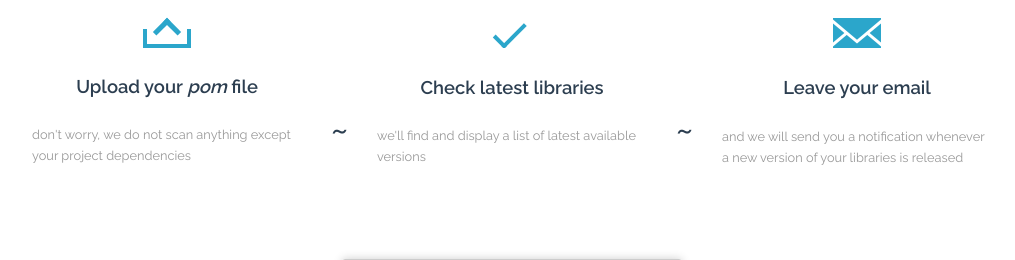
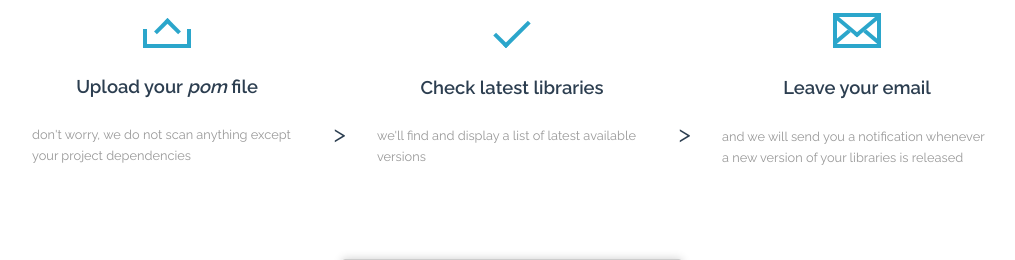
Before and after one commit to markotitel/libreeze, a Django app: page / in a window 1280 px wide. Shown: the part 90-350 px from the top of the page, without its empty margins (128-1143 px from the left). Run offline with Django 3.2, Linux system fonts and the light colour scheme; parts of the project's set-up code (start-up, migrations or seed data) failed here and were passed over; some libraries are stand-ins or nearby versions.

Commit message:
Main page styling

```diff
--- a/app/static/app/css/libreeze.css
+++ b/app/static/app/css/libreeze.css
@@ -182,7 +182,6 @@ footer,
 .text-right {
 	text-align: right;
 }
-
 /* === Steps === */
 
 .lb-steps {
@@ -211,13 +210,14 @@ footer,
 .lb-steps .next-step {
 	width: 75px;
 	text-align: center;
-	font-weight: bold;
+	/* font-weight: bold; */
+
 	color: #2c3e50;
-	font-size: 2em;
-	padding-top: 104px;
+	font-size: 1.5em;
+	padding-top: 115px;
 }
+/* === Upload Section === */
 
-/* === Upload Section === */
 .lb-upload-container p {
 	margin: 0;
 	font-size: .8em;
@@ -249,8 +249,8 @@ footer,
 #upload-text {
 	margin-bottom: 0;
 }
+/* === Close Upload Icon === */
 
-/* === Close Upload Icon === */
 .lb-close-upload {
 	color: #cc3737;
 	float: right;
@@ -341,8 +341,8 @@ footer,
 	top: -14px;
 }
 */
+/* === Icons === */
 
-/* === Icons === */
 div.icon {
 	height: 48px;
 	width: 48px;
@@ -350,8 +350,8 @@ div.icon {
 	overflow: hidden;
 	margin: 0 auto;
 }
+/* === Upload Icon === */
 
-/* === Upload Icon === */
 div.icon div.upload {
 	width: 40px;
 	height: 15px;
@@ -365,7 +365,7 @@ div.icon div.pointerTop {
 	width: 15px;
 	height: 15px;
 	border: solid #2ba6cb;
-	border-width: 5px 5px 0 0;
+	border-width: 4px 4px 0 0;
 	position: relative;
 	margin: 0 auto;
 	top: 22px;
@@ -373,35 +373,38 @@ div.icon div.pointerTop {
 	-ms-transform: rotate(-45deg);
 	transform: rotate(-45deg);
 }
+/* === Tick Icon === */
 
-/* === Tick Icon === */
 div.icon div.tick {
-	width: 32px;
+	width: 35px;
 	height: 4px;
-	background: #2ba6cb;
+	border-color: #2ba6cb;
 	margin: 0 0 0 10px;
 	position: absolute;
 	-webkit-transform: rotate(-45deg);
 	-ms-transform: rotate(-45deg);
 	transform: rotate(-45deg);
-	bottom: 10px;
-	/* margin: 0 auto; */
+	bottom: 11px;
+	border-width: 0px 0 4px 0;
+	border-style: solid;
 }
 
 div.icon div.tick:after {
 	content: '';
-	width: 16px;
-	height: 4px;
-	background: #2ba6cb;
+	width: 18px;
+	height: 6px;
+	border-color: #2ba6cb;
 	position: absolute;
 	top: -6px;
-	left: -6px;
+	left: -4px;
 	-webkit-transform: rotate(90deg);
 	-ms-transform: rotate(90deg);
 	transform: rotate(90deg);
+	border-style: solid;
+	border-width: 0px 0px 4px 0px;
 }
+/* === Bell Icon === */
 
-/* === Bell Icon === */
 div.icon div.belltop {
 	position: absolute;
 	width: 6px;
@@ -454,12 +457,13 @@ div.icon div.bellbottom:after {
 	top: 3px;
 	left: 5px;
 }
+/* === Letter Icon === */
 
-/* === Letter Icon === */
 .letter {
-	background: #2ba6cb;
-	height: 30px;
-	width: 48px;
+	background: #fff;
+	height: 27px;
+	border: 4px solid #2ba6cb;
+	width: 40px;
 	position: absolute;
 	bottom: 0;
 	overflow: hidden;
@@ -469,7 +473,7 @@ div.icon div.bellbottom:after {
 .letter:after {
 	content: '';
 	position: absolute;
-	left: 92%;
+	left: 96%;
 	height: 60px;
 	width: 60px;
 	-webkit-transform: rotate(45deg) skew(-5deg, -5deg);
@@ -478,19 +482,20 @@ div.icon div.bellbottom:after {
 	margin-left: -50px;
 	height: 60px;
 	width: 60px;
-	background-color: #2ba6cb;
+	background-color: #fff;
+	border-color: #2ba6cb;
+	border-style: solid;
 }
 
 .letter:before {
-	bottom: -155%;
-	box-shadow: -3px -3px 0 0 #fff;
+	bottom: -190%;
+	border-width: 4px 0px 0px 4px;
 }
 
 .letter:after {
-	top: -156%;
-	box-shadow: 3px 3px 0 0 #fff;
+	top: -195%;
+	border-width: 0px 4px 4px 0;
 }
-
 /* === Dependencies Table === */
 
 table {
@@ -743,7 +748,6 @@ tr.active td,
 	vertical-align: top;
 	/*for some reason, button is misaligned with the input for no more than a pixe but it's anoying - Chrome only*/
 }
-
 /*
  * Javascript dependent styles
  */
--- a/app/templates/app/index.html
+++ b/app/templates/app/index.html
@@ -51,7 +51,7 @@
 						<h1>Upload your <i>pom</i> file</h1>
 						<span class="sub-text">don't worry, we do not scan anything except your project dependencies</span>
 					</div>
-					<div class="next-step">~</div>
+					<div class="next-step">&#62;</div>
 					<div>
 						<div class="icon">
 							<div class="tick"></div>
@@ -60,7 +60,7 @@
 						<h2>Check latest libraries</h2>
 						<span class="sub-text">we'll find and display a list of latest available versions</span>
 					</div>
-					<div class="next-step">~</div>
+					<div class="next-step">&#62;</div>
 					<div>
 						<div class="icon">
 							<div class="letter"></div>
```
